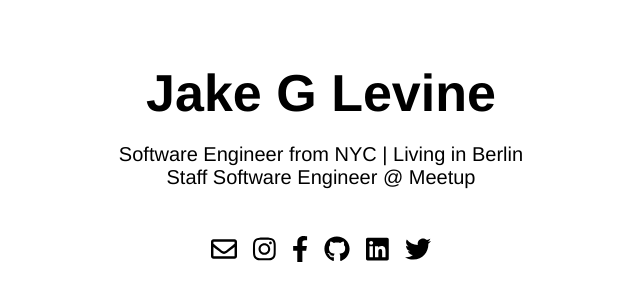
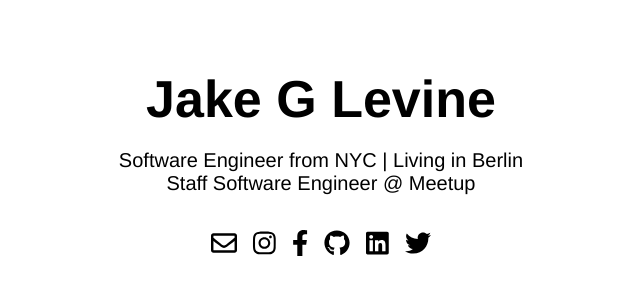
Before and after one commit to jgl2832/jake-web, a React (Create React App) app: page / in a window 1280 px wide. Shown: the part 240-540 px from the top of the page, without its empty margins (319-959 px from the left). Built offline with nearby package versions, Linux system fonts and the light colour scheme.

Commit message:
even out the spaces

```diff
--- a/src/App.css
+++ b/src/App.css
@@ -25,6 +25,7 @@
 .SocialLinks {
   list-style: none;
   padding: 0;
+  margin-top: .5em;
 }
 
 .SocialLinks>li {
```
